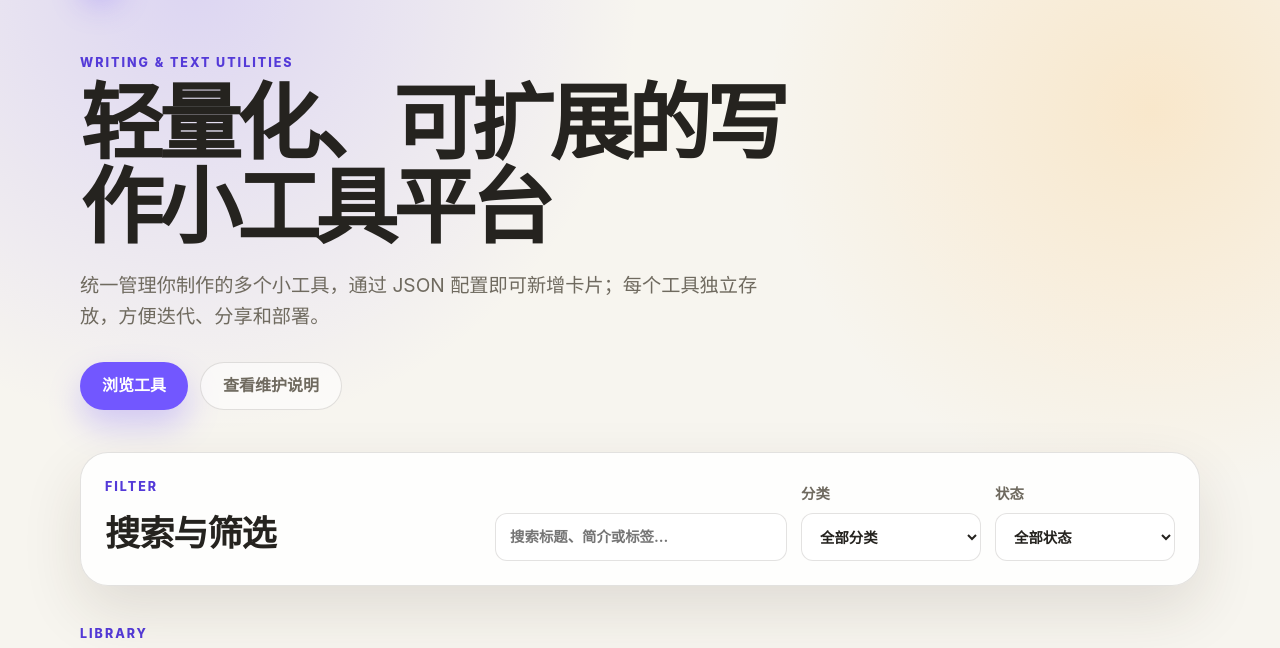
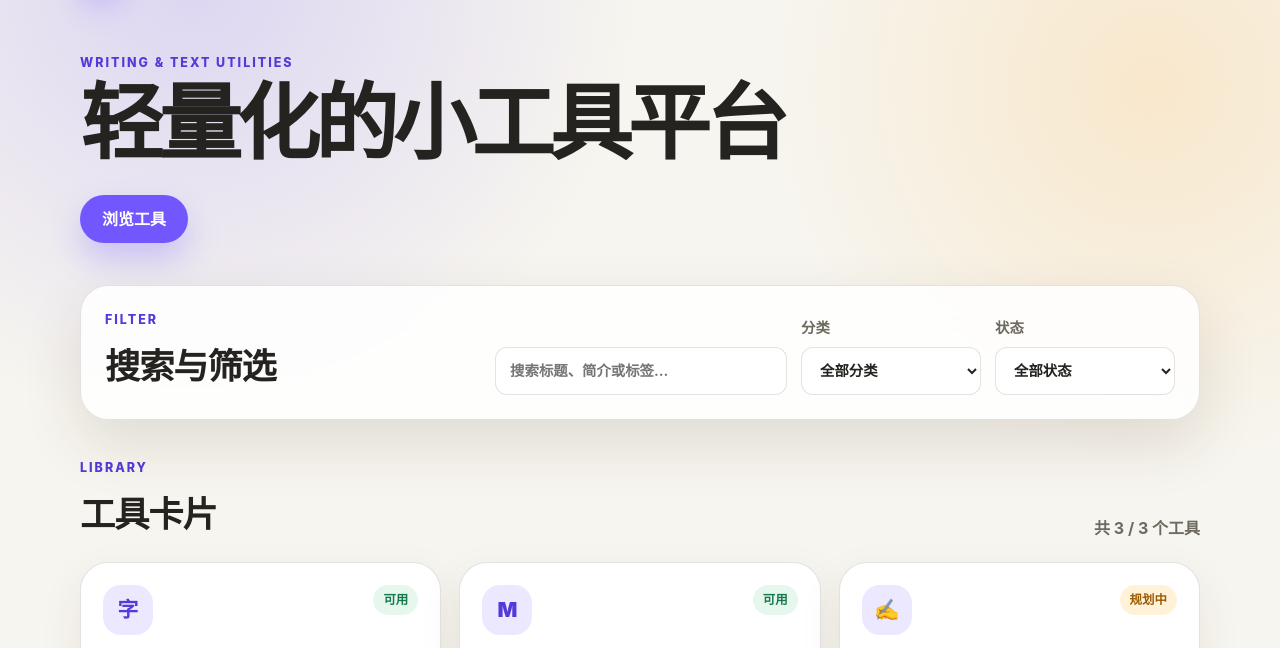
Before and after one commit to xiaohei502/xiaogongju, a plain HTML site: page index.html in a window 1280 px wide. Shown: the part 77-725 px from the top of the page. Drawn offline with Linux system fonts and the light colour scheme.

Commit message:
Revise meta description and title in index.html
Updated the meta description and title for clarity.

```diff
--- a/index.html
+++ b/index.html
@@ -5,9 +5,9 @@
     <meta name="viewport" content="width=device-width, initial-scale=1.0" />
     <meta
       name="description"
-      content="一个轻量化、可扩展、面向写作和文本处理的小工具平台。"
+      content="一个轻量化的小工具平台。"
     />
-    <title>小工具库｜写作与文本处理工具平台</title>
+    <title>小工具库</title>
     <link rel="stylesheet" href="assets/styles.css" />
   </head>
   <body>
@@ -24,13 +24,10 @@
 
       <section class="hero-content">
         <p class="eyebrow">Writing & Text Utilities</p>
-        <h1>轻量化、可扩展的写作小工具平台</h1>
-        <p class="hero-description">
-          统一管理你制作的多个小工具，通过 JSON 配置即可新增卡片；每个工具独立存放，方便迭代、分享和部署。
+        <h1>轻量化的小工具平台</h1>
         </p>
         <div class="hero-actions">
           <a class="primary-button" href="#tools">浏览工具</a>
-          <a class="secondary-button" href="README.md">查看维护说明</a>
         </div>
       </section>
     </header>
```
